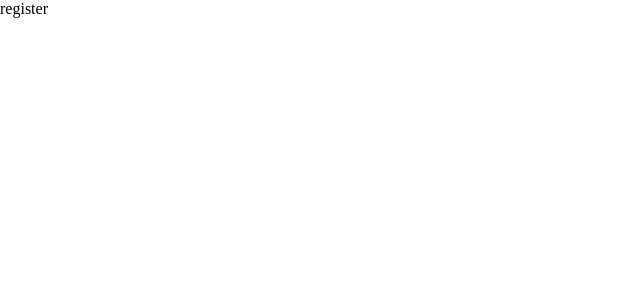
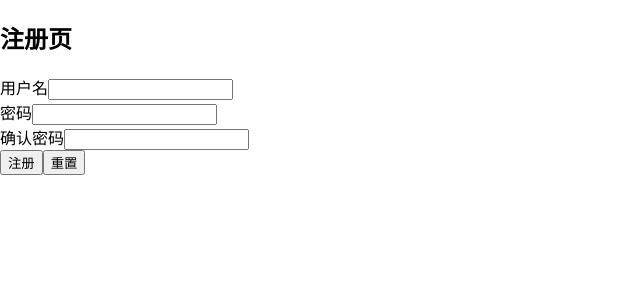
Before and after one commit to wyh19/react-templates, a React app in the folder react-node-mongo/: page /register in a window 1280 px wide. Shown: the top 300 px of the page, without its empty margins (0-640 px from the left). Built offline with nearby package versions, Linux system fonts and the light colour scheme.

Commit message:
搭建登录与注册的页面

```diff
--- a/react-node-mongo/src/pages/login/Login.jsx
+++ b/react-node-mongo/src/pages/login/Login.jsx
@@ -4,11 +4,33 @@
 import React from 'react'
 
 class Login extends React.Component{
+    constructor(props){
+        super(props)
+        this.handleLogin = this.handleLogin.bind(this)
+        this.gotoRegister = this.gotoRegister.bind(this)
+    }
+    handleLogin(){
+
+    }
+    gotoRegister(){
+        this.props.history.push('/register')
+    }
     render(){
-
         return(
             <div >
-                login
+                <h2>登录页</h2>
+                <div>
+                    <label>用户名</label>
+                    <input type="text"/>
+                </div>
+                <div>
+                    <label>密码</label>
+                    <input type="password"/>
+                </div>
+                <div>
+                    <button onClick={this.handleLogin}>登录</button>
+                    <button onClick={this.gotoRegister}>注册</button>
+                </div>
             </div>
         )
     }
--- a/react-node-mongo/src/pages/register/Register.jsx
+++ b/react-node-mongo/src/pages/register/Register.jsx
@@ -4,15 +4,40 @@
 import React from 'react'
 
 class Register extends React.Component{
+    constructor(props){
+        super(props)
+        this.handleRegister = this.handleRegister.bind(this)
+        this.reset = this.reset.bind(this)
+    }
+    handleRegister(){
+
+    }
+    reset(){
+
+    }
     render(){
-
         return(
-            <div>
-                register
+            <div >
+                <h2>注册页</h2>
+                <div>
+                    <label>用户名</label>
+                    <input type="text"/>
+                </div>
+                <div>
+                    <label>密码</label>
+                    <input type="password"/>
+                </div>
+                <div>
+                    <label>确认密码</label>
+                    <input type="password"/>
+                </div>
+                <div>
+                    <button onClick={this.handleRegister}>注册</button>
+                    <button onClick={this.reset}>重置</button>
+                </div>
             </div>
         )
     }
-
 }
 
 export default Register
```
